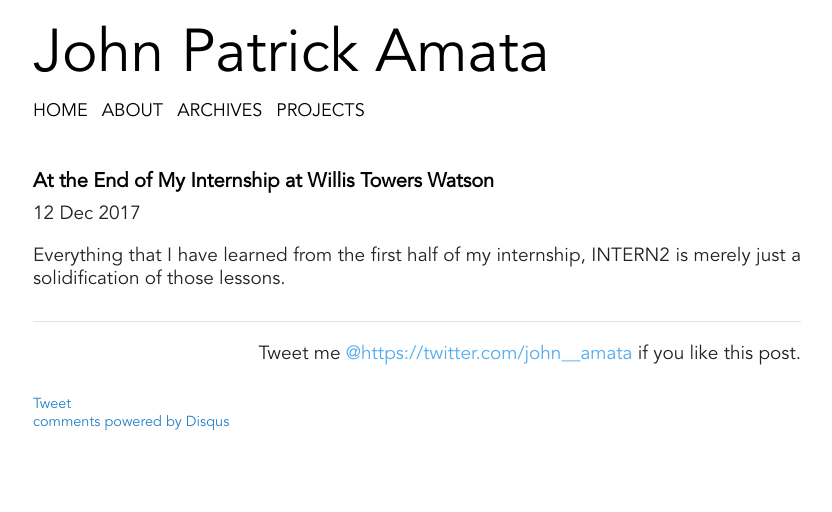
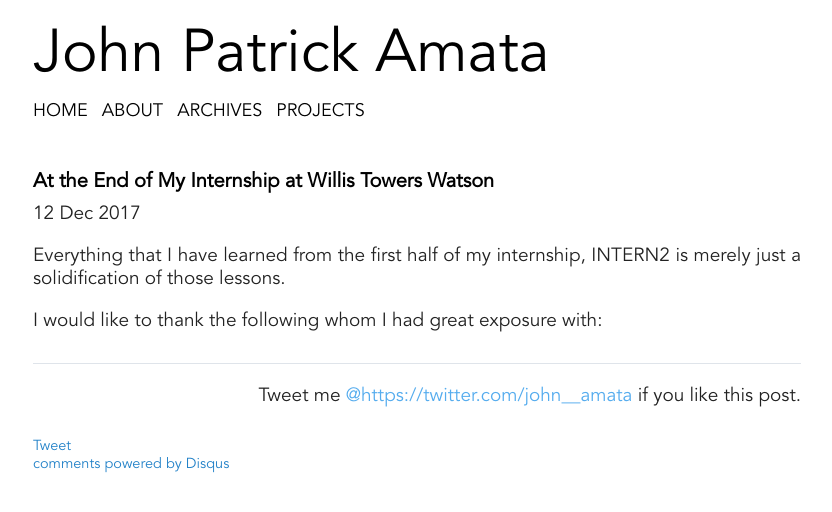
Before and after one commit to jpamata/jpamata.github.io, a Jekyll site: the page built from _posts/2017-12-12-my-internship-willis-towers-watson.md, in a window 1280 px wide. Shown: the top 512 px of the page, without its empty margins (223-1055 px from the left). Built offline with Jekyll 4.4.1, drawn with Linux system fonts in a browser that asks for light colours; comment, search, counter and statistics services are not loaded.

Commit message:
Update 2017-12-12-my-internship-willis-towers-watson.md

```diff
--- a/_posts/2017-12-12-my-internship-willis-towers-watson.md
+++ b/_posts/2017-12-12-my-internship-willis-towers-watson.md
@@ -8,3 +8,4 @@
 ---
 
 <p align="justify">Everything that I have learned from the first half of my internship, INTERN2 is merely just a solidification of those lessons. </p>
+<p align="justify">I would like to thank the following whom I had great exposure with:</p>
```
